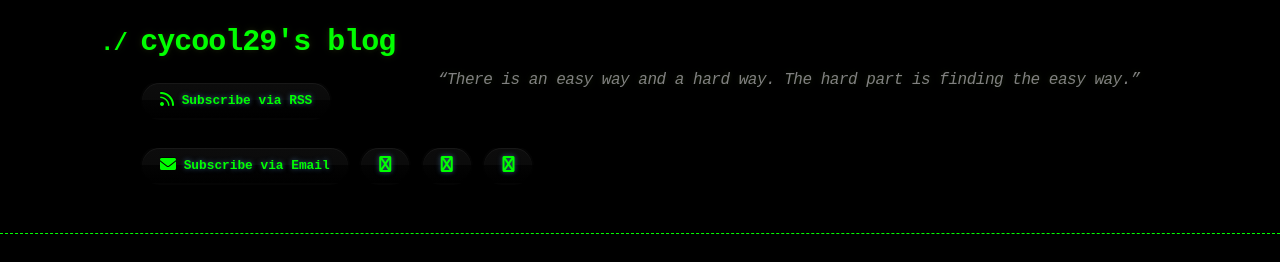
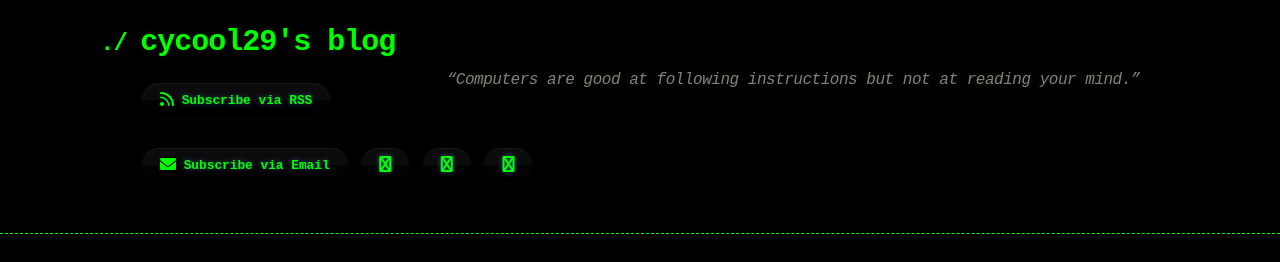
Before and after one commit to cycool29/cycool29.github.io, a Jekyll site: the page built from index.md, in a window 1280 px wide and 900 px high. Shown: the top 262 px of the window. Built offline with Jekyll 4.4.1, drawn with Linux system fonts in a browser that asks for light colours; a style sheet for code colours, icons or effects is not loaded.

Commit message:
Update quotes

```diff
--- a/_config.yml
+++ b/_config.yml
@@ -1,5 +1,5 @@
 title: cycool29's blog
-description: "“There is an easy way and a hard way. The hard part is finding the easy way.” "
+description: "“Computers are good at following instructions but not at reading your mind.” "
 bio: A high school student. Intermediate in Python, Git, Bash. Learning JavaScript. He/Him. "
 author: cycool29
 url: https://cycool29.github.io
```
